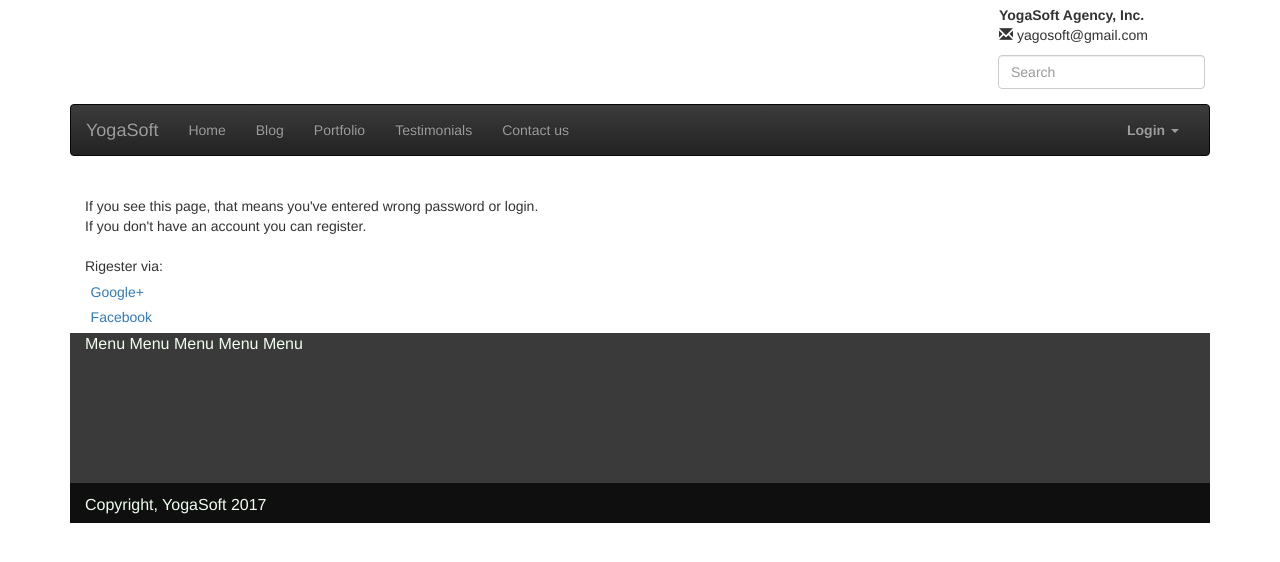
After one commit to codertarasvaskiv/yogasoft, a Django app: page /login in a window 1280 px wide. The commit adds this page. Shown: the top 562 px of the page. Run offline with Django 3.2, Linux system fonts and the light colour scheme; data that the repository does not hold is empty; some libraries are stand-ins or nearby versions.

Commit message:
started working on login/registration functionality

```diff
--- a/app/static/css/styles.css
+++ b/app/static/css/styles.css
@@ -77,6 +77,9 @@
 .navbar-nav>li>.dropdown-menu {
     margin-top: 3px !important;
 }
+.createaccountforgetpass{
+    text-align: left !important;
+}
 
 .form-group{
     padding-left: 5px;
@@ -84,7 +87,7 @@
     padding-top: 10px;
 }
 .inline{
-    display: inline-block;
+
 
 }
 .inline2{
@@ -97,9 +100,10 @@
 }
 
 #sizeofa{
-    font-size: 10px;
+    font-size: 16px;
     display: block;
     text-align: left;
+    padding-left: 6px;
 }
 
 .divparent2{
@@ -157,9 +161,10 @@ padding-left: 6px;
 }
 #address{
     margin-bottom: 0px;
+    margin-top: 5px;
 }
 #sign_in{
-    padding-right: 20px;
+    padding-right: 1px;
 }
 
 .portfoliodiv{
--- a/app/urls.py
+++ b/app/urls.py
@@ -11,6 +11,7 @@ urlpatterns = [
     url(r'^portfolio/(?P<pk>\d+)', views.PortfolioDetailView.as_view(), name="portfolio_detail"),
 
 
+    url(r'^login', views.user_login, name='login', kwargs={'template_name': 'app/login.html'}, ),
     url(r'^logout/$', views.user_logout, name='logout'),
     url(r'^index$', views.IndexPage.as_view(), name="index_page"),
     url(r'^access_required/$', views.AccessRequired.as_view(), name='access_required_page'),
--- a/templates/base.html
+++ b/templates/base.html
@@ -81,20 +81,20 @@
                                     <div class="col-md-12">
                                          <form class="form" role="form" method="post" action="/login" accept-charset="UTF-8" id="login-nav">
                                              {% csrf_token %}
-                                                <div class="form-group">
-                                                     <label class="sr-only" for="exampleInputEmail2">Email address</label>
-                                                     <input type="email" class="form-control" id="exampleInputEmail2" placeholder="Email address" required="">
+                                                <div class="form-group"><label class="sr-only" for="exampleInputEmail2">Login</label>
+                                                     <input type="text" name="username"  class="form-control" placeholder="Login" required="">
                                                 </div>
                                                 <div class="form-group">
                                                      <label class="sr-only" for="exampleInputPassword2">Password</label>
-                                                     <input type="password" class="form-control" id="exampleInputPassword2" placeholder="Password" required="">
+                                                     <input type="password" name="password" class="form-control" id="exampleInputPassword2" placeholder="Password" required="">
                                                      <div class="help-block text-right">
-                                                         <div class="inline">
-                                                             <a id="sizeofa" href="">Forget the password ?</a>
+                                                         <div class="form-group inline" id="sign_in">
+                                                            <button type="submit" class="btn btn-primary btn-block">Sign in</button></div>
+                                                         <div class="createaccountforgetpass">
+                                                             <a id="sizeofa" href="{% url 'password_reset' %}">Lost password ?</a>
                                                              <a id="sizeofa" href="">Create account</a>
                                                          </div>
-                                                        <div class="form-group inline" id="sign_in">
-                                                            <button type="submit" class="btn btn-primary btn-block">Sign in</button></div>
+
                                                      </div>
                                                 </div>
                                          </form>
--- /dev/null
+++ b/templates/registration/login.html
@@ -0,0 +1,16 @@
+{% extends 'base.html' %}
+
+{% block content %}
+    <div class="container-fluid">
+    <div>
+    <br>
+    If you see this page, that means you've entered wrong password or login.
+        <br>
+    If you don't have an account you can register.
+    </div><br>
+    Rigester via:
+    <p style="margin: 0.4em;"><a href="{% url "social:begin" "google-oauth2" %}">Google+</a></p>
+    <p style="margin: 0.4em;"><a href="{% url 'social:begin' 'facebook' %}">Facebook</a></p>
+    </div>
+
+{% endblock %}
--- a/yogasoft/settings.py
+++ b/yogasoft/settings.py
@@ -72,7 +72,6 @@ TEMPLATES = [
                 'django.contrib.messages.context_processors.messages',
                 'social_django.context_processors.backends',  # For social auth
                 'social_django.context_processors.login_redirect',  # For social auth
-                # taras added 28.02.2017 to facebook login
             ],
         },
     },
--- a/yogasoft/urls.py
+++ b/yogasoft/urls.py
@@ -5,10 +5,13 @@ from django.conf.urls.static import static
 from django.contrib.auth import views as auth_views
 
 urlpatterns = [
-    #url('oauth', include('social.apps.django_app.urls', namespace='social')),
+    #url('^accounts/', include('django.contrib.auth.urls')),
+
+    url(r'^password_reset', auth_views.password_reset,
+        {'template_name': '../templates/registration/password_reset.html'}, name="password_reset"),
+    url(r'^resetpassword/passwordsent/$', auth_views.password_reset_done, name='password_reset_done'),
     url('', include('social_django.urls', namespace='social')),
     url(r'^login$', auth_views.login, name='login'),
-    #url(r'^logout/$', auth_views.logout, name='logout'),
     url(r'^admin/', admin.site.urls),
     url(r'^app/', include("app.urls")),
     url(r'^', include("app.urls")),
```
Also changed, not shown: app/views.py (+5 -5 lines), templates/login_page.html (deleted, +0 -11 lines), templates/registration/password_reset.html (added, +26 -0 lines).
